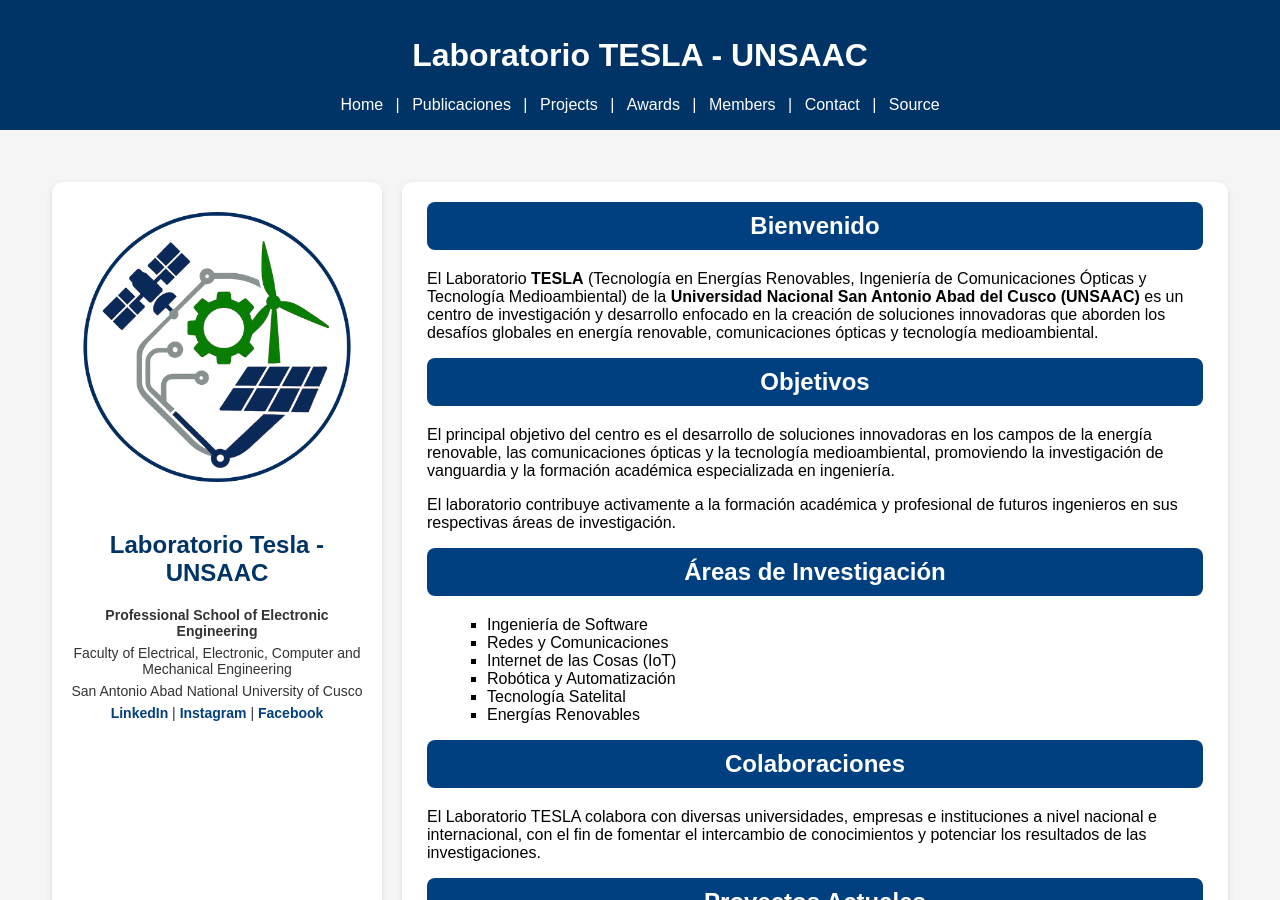
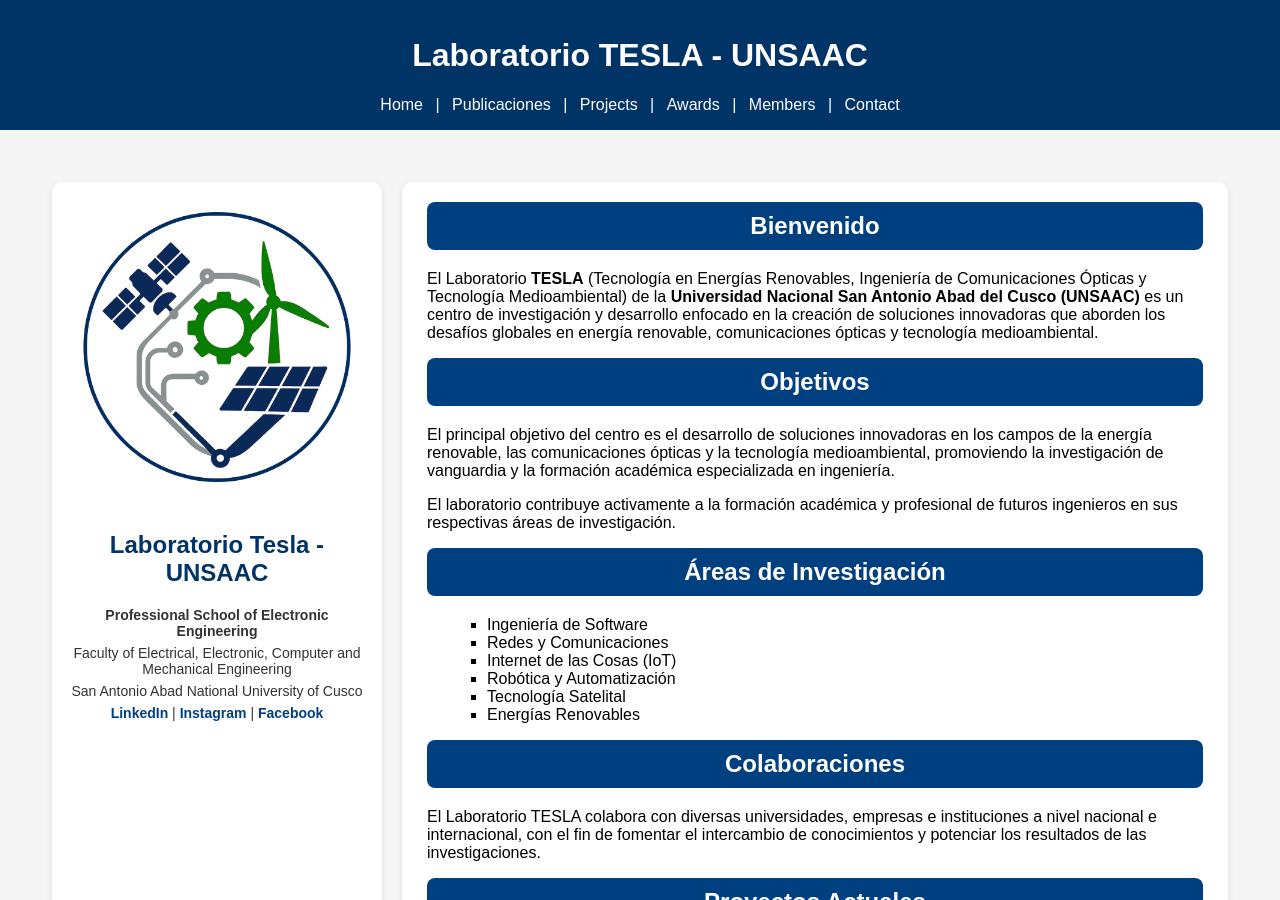
Before and after one commit to laboratoriotesla-unsaac/laboratoriotesla-unsaac.github.io, a Jekyll site: the page built from index.html, in a window 1280 px wide and 900 px high. Built offline with Jekyll 4.4.1, drawn with Linux system fonts in a browser that asks for light colours.

Commit message:
Actualizar contenido

```diff
--- a/_includes/header.html
+++ b/_includes/header.html
@@ -6,7 +6,7 @@
     <a href="{{ '/projects.html' | relative_url }}">Projects</a> |
     <a href="{{ '/awards.html' | relative_url }}">Awards</a> |
     <a href="{{ '/members.html' | relative_url }}">Members</a> |
-    <a href="{{ '/contact.html' | relative_url }}">Contact</a> |
-    <a href="{{ '/source.html' | relative_url }}">Source</a>
+    <a href="{{ '/contact.html' | relative_url }}">Contact</a>
+<!--  <a href="{{ '/source.html' | relative_url }}">Source</a> -->
   </nav>
 </header>
```
